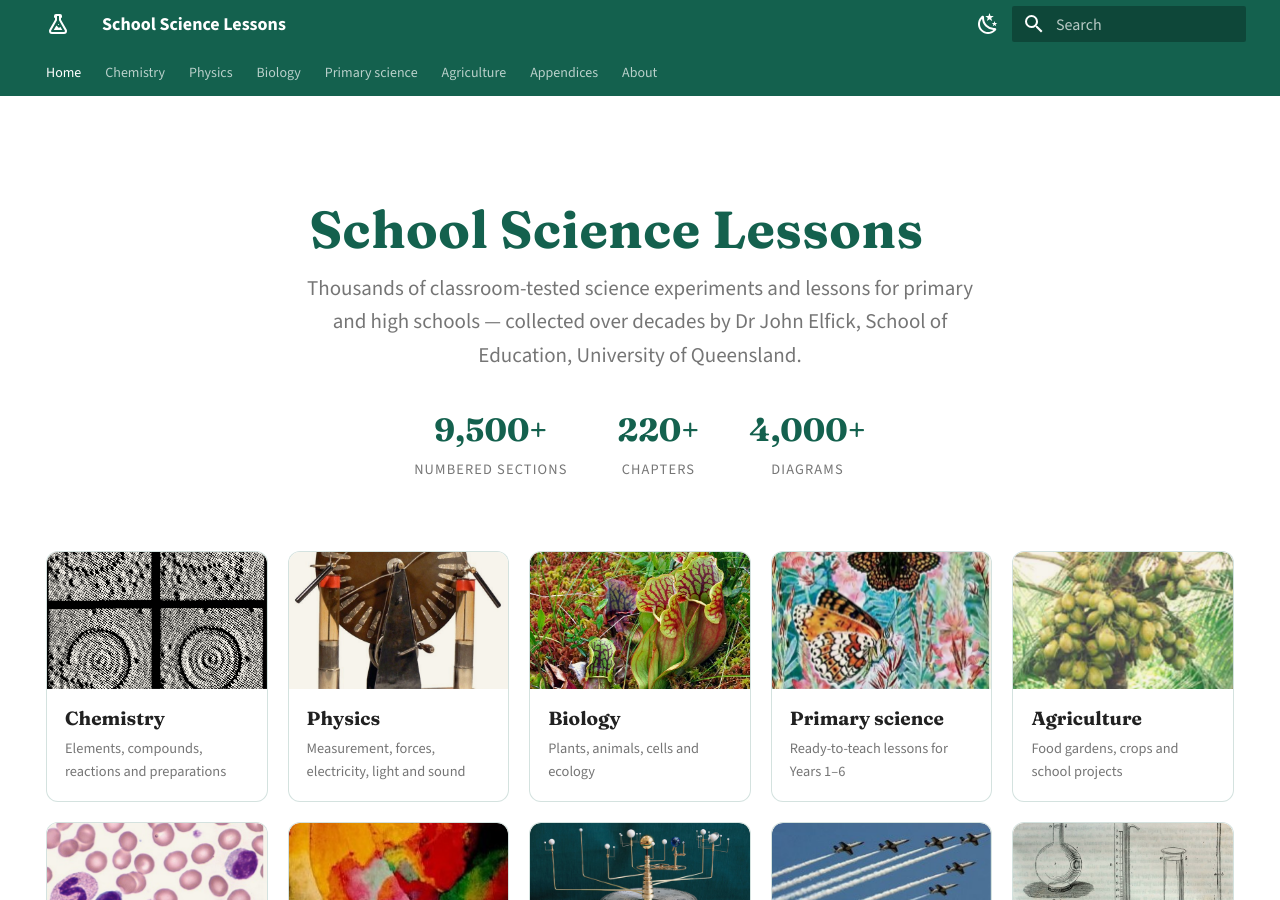
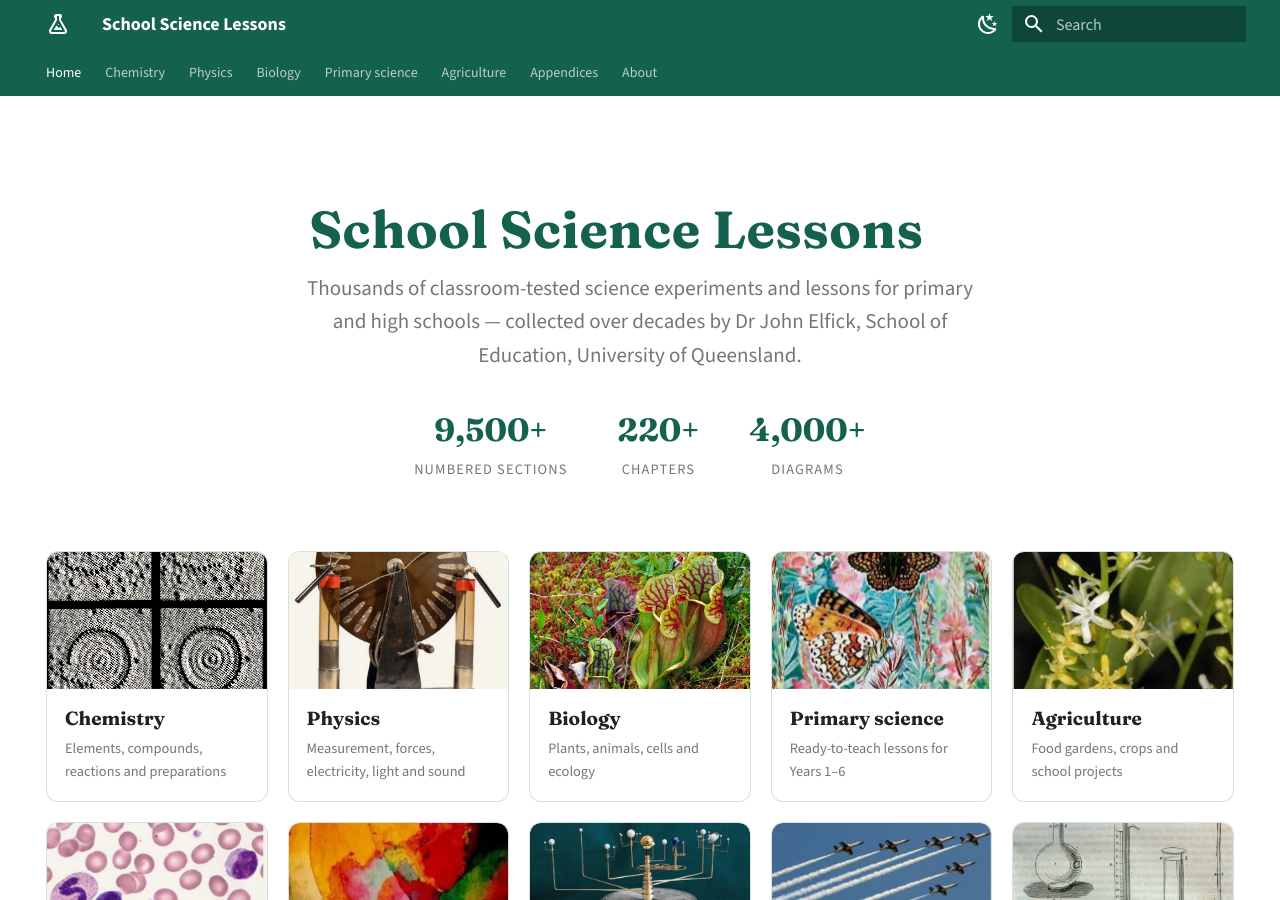
Before and after one commit to johnelfick/school-science-lessons-web, an MkDocs documentation site: the page built from docs/index.md, in a window 1280 px wide and 900 px high. Built offline with MkDocs 1.6.1 and Material for MkDocs 9.7.7, drawn with Linux system fonts in a browser that asks for light colours.

Commit message:
Agriculture card: elephant foot yam flowers (John Elfick photo)
Co-Authored-By: Claude Fable 5 <noreply@anthropic.com>

```diff
--- a/docs/index.md
+++ b/docs/index.md
@@ -36,7 +36,7 @@ Dr&nbsp;John&nbsp;Elfick, School of Education, University of Queensland.</p>
     <div class="ssl-card-body"><b>Primary science</b><span>Ready-to-teach lessons for Years 1–6</span></div>
   </a>
   <a class="ssl-card" href="agriculture/">
-    <div class="ssl-card-img"><img src="assets/cards/agriculture-john.jpg" alt="" style="object-position: 50% 60%"></div>
+    <div class="ssl-card-img"><img src="assets/cards/agriculture-john.jpg" alt=""></div>
     <div class="ssl-card-body"><b>Agriculture</b><span>Food gardens, crops and school projects</span></div>
   </a>
   <a class="ssl-card" href="biology/UNBiology2/">
```
Also changed, not shown: docs/assets/cards/agriculture-john.jpg.
